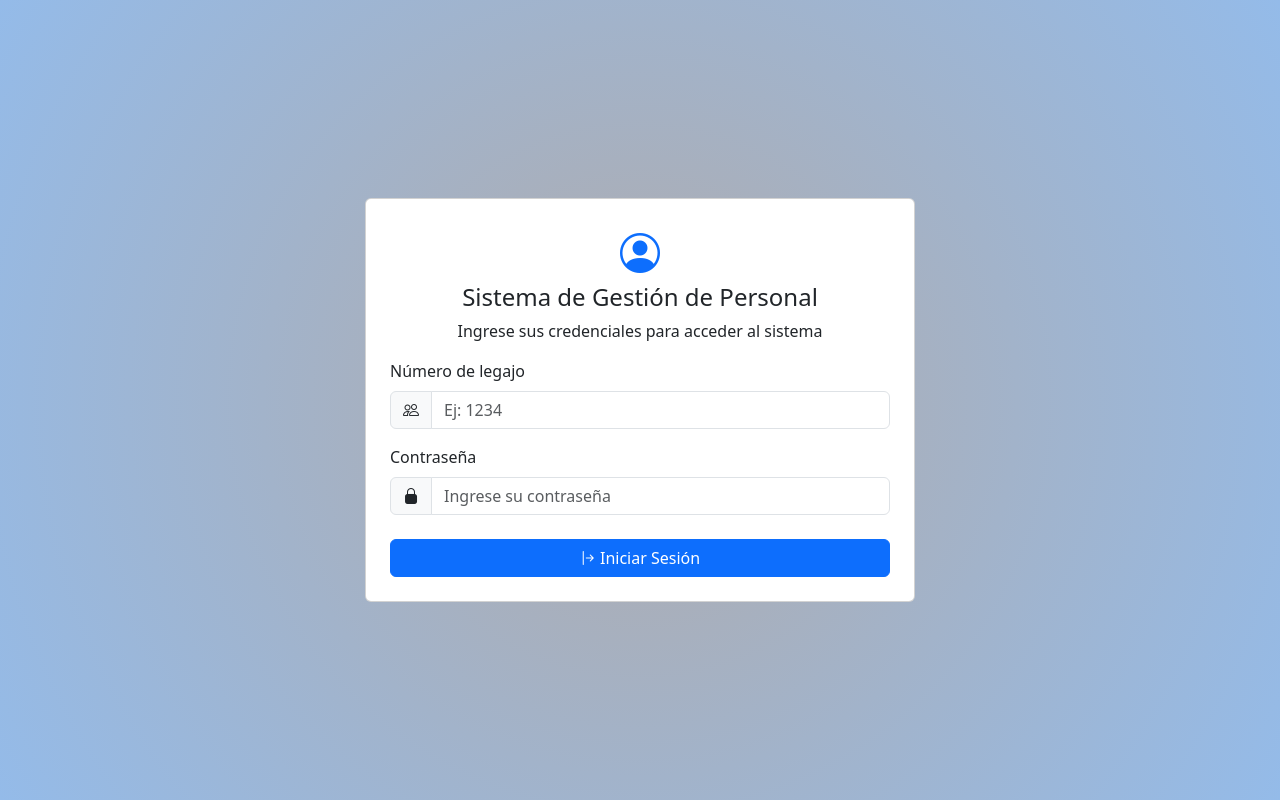
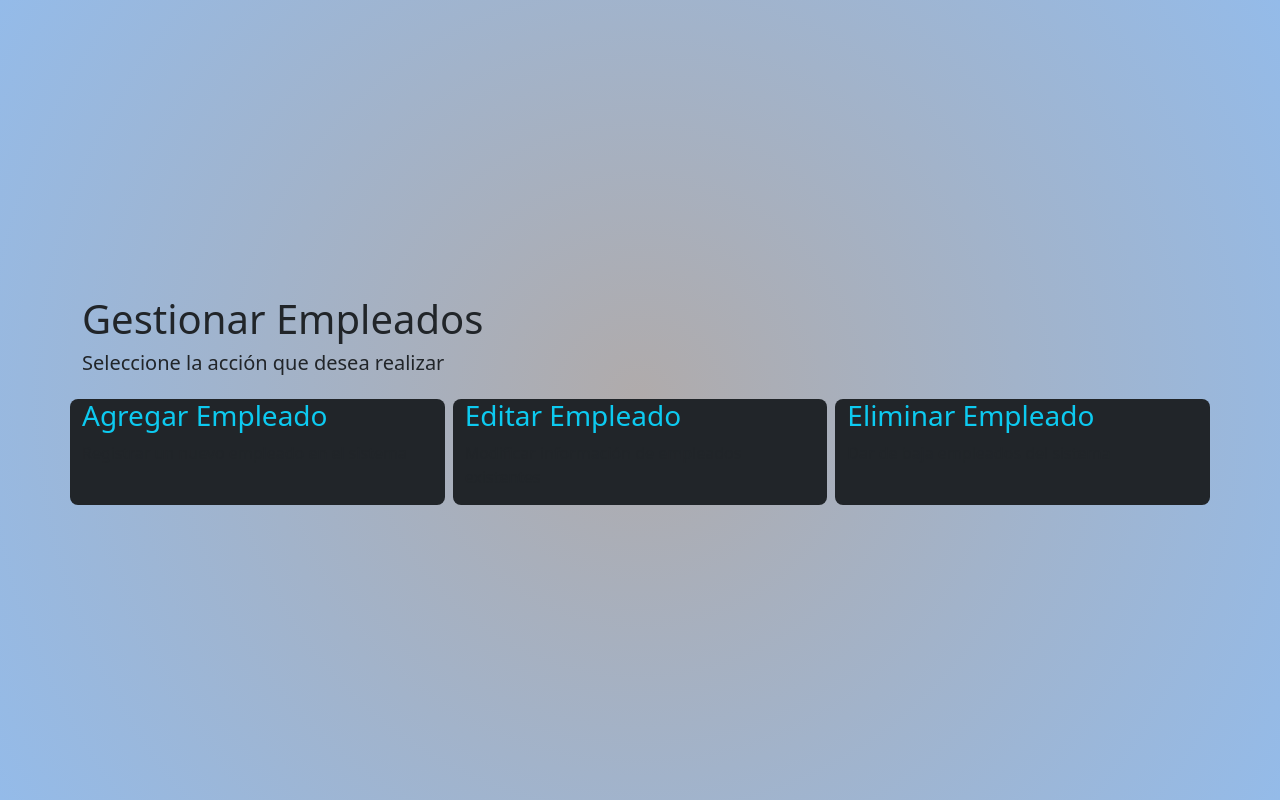
Before and after one commit to LuuRuiz17/GestionDePersonal-AdR-TFI, a React (Vite) app: page / in a window 1280 px wide. Built offline with nearby package versions, Linux system fonts and the light colour scheme.

Commit message:
Agregué una grilla en la sección de gestionar empleados

```diff
--- a/src/App.jsx
+++ b/src/App.jsx
@@ -1,11 +1,12 @@
 import './App.css'
 import 'bootstrap/dist/css/bootstrap.min.css';
 import LoginEmpleados from './components/pages/LoginEmpleados';
+import GestionarEmpleados from './components/pages/GestionarEmpleados';
 function App() {
 
   return (
     <>
-      <LoginEmpleados></LoginEmpleados>
+      <GestionarEmpleados></GestionarEmpleados>
     </>
   )
 }
--- /dev/null
+++ b/src/components/pages/GestionarEmpleados.jsx
@@ -0,0 +1,28 @@
+import { Card, Row, Col, Container } from "react-bootstrap";
+
+const GestionarEmpleados = () => {
+  return (
+    <>
+      <Container className="my-auto">
+        <h1 className="titulo">Gestionar Empleados</h1>
+        <h5 className="titulo">Seleccione la acción que desea realizar</h5>
+        <Row className="d-flex justify-content-center flex-nowrap mt-4">
+          <Col className="bg-dark me-2 rounded-3">
+            <h3 className="text-info">Agregar Empleado</h3>
+            <p>Registrar un nuevo empleado en el sistema</p>
+          </Col>
+          <Col className="bg-dark me-2 rounded-3">
+            <h3 className="text-info titulo">Editar Empleado</h3>
+            <p>Modificar información de empleados existentes</p>
+          </Col>
+          <Col className="bg-dark rounded-3">
+            <h3 className="text-info">Eliminar Empleado</h3>
+            <p>Dar de baja empleados del sistema</p>
+          </Col>
+        </Row>
+      </Container>
+    </>
+  );
+};
+
+export default GestionarEmpleados;
```
